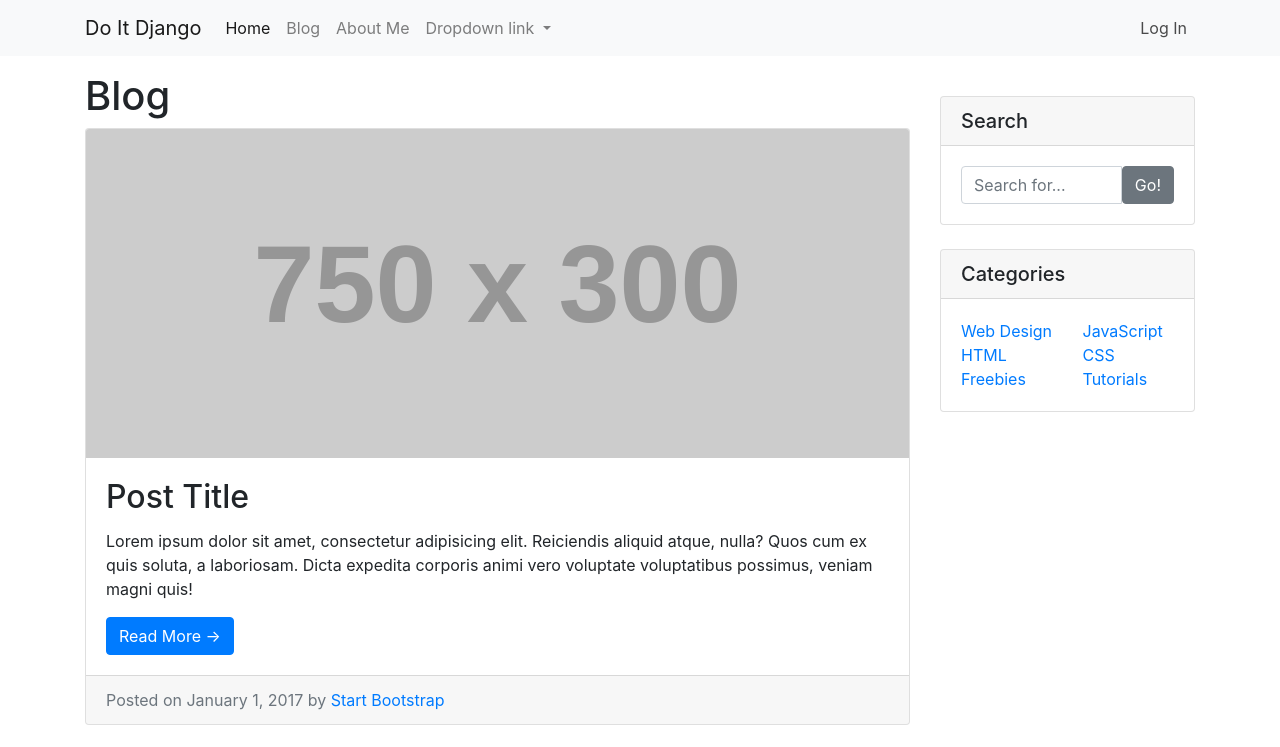
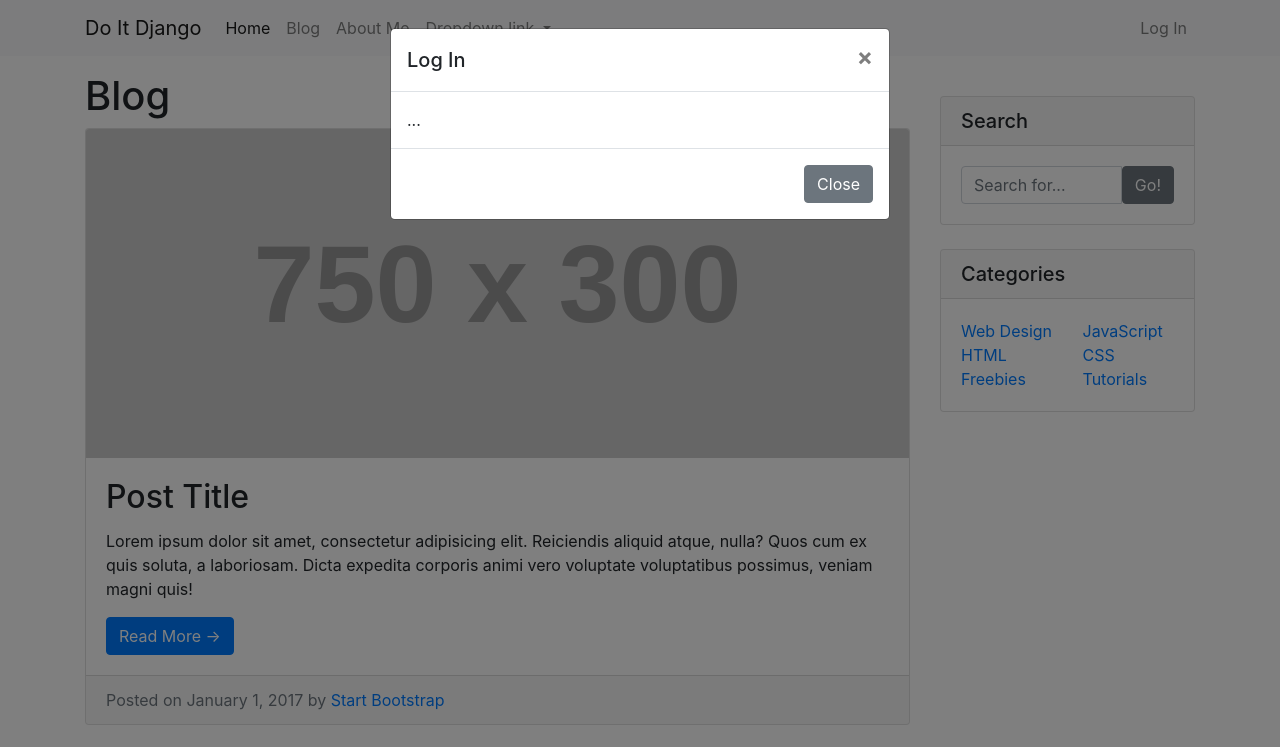
Before and after one commit to rexcurrus/do_it_django_atoz_frontend, a plain HTML site: page blog_list.html in a window 1280 px wide. Both pictures are taken after a click on the link "Log In". Shown: the top 747 px of the page. Drawn offline with nearby package versions, Linux system fonts and the light colour scheme; placeholder pictures from the web are drawn by us.

Commit message:
사이트 모양 구상하기 (Modal)

```diff
--- a/blog_list.html
+++ b/blog_list.html
@@ -39,12 +39,34 @@
                 </ul>
                 <ul class="navbar-nav ml-auto">
                     <li class="nav-item">
-                        <a class="nav-link" href="#">Log In</a>
+                        <a class="nav-link" href="#" data-toggle="modal" data-target="#loginModal">Log In</a>
                     </li>
                 </ul>
             </div>
         </div>
     </nav>
+
+    <!-- Modal -->
+    <div class="modal fade" id="loginModal" tabindex="-1" role="dialog" aria-labelledby="logInModalLabel"
+        aria-hidden="true">
+        <div class="modal-dialog" role="document">
+            <div class="modal-content">
+                <div class="modal-header">
+                    <h5 class="modal-title" id="loginModalLabel">Log In</h5>
+                    <button type="button" class="close" data-dismiss="modal" aria-label="Close">
+                        <span aria-hidden="true">&times;</span>
+                    </button>
+                </div>
+                <div class="modal-body">
+                    ...
+                </div>
+                <div class="modal-footer">
+                    <button type="button" class="btn btn-secondary" data-dismiss="modal">Close</button>
+                </div>
+            </div>
+        </div>
+    </div>
+
 
     <div class="container my-3">
         <div class="row">
```
